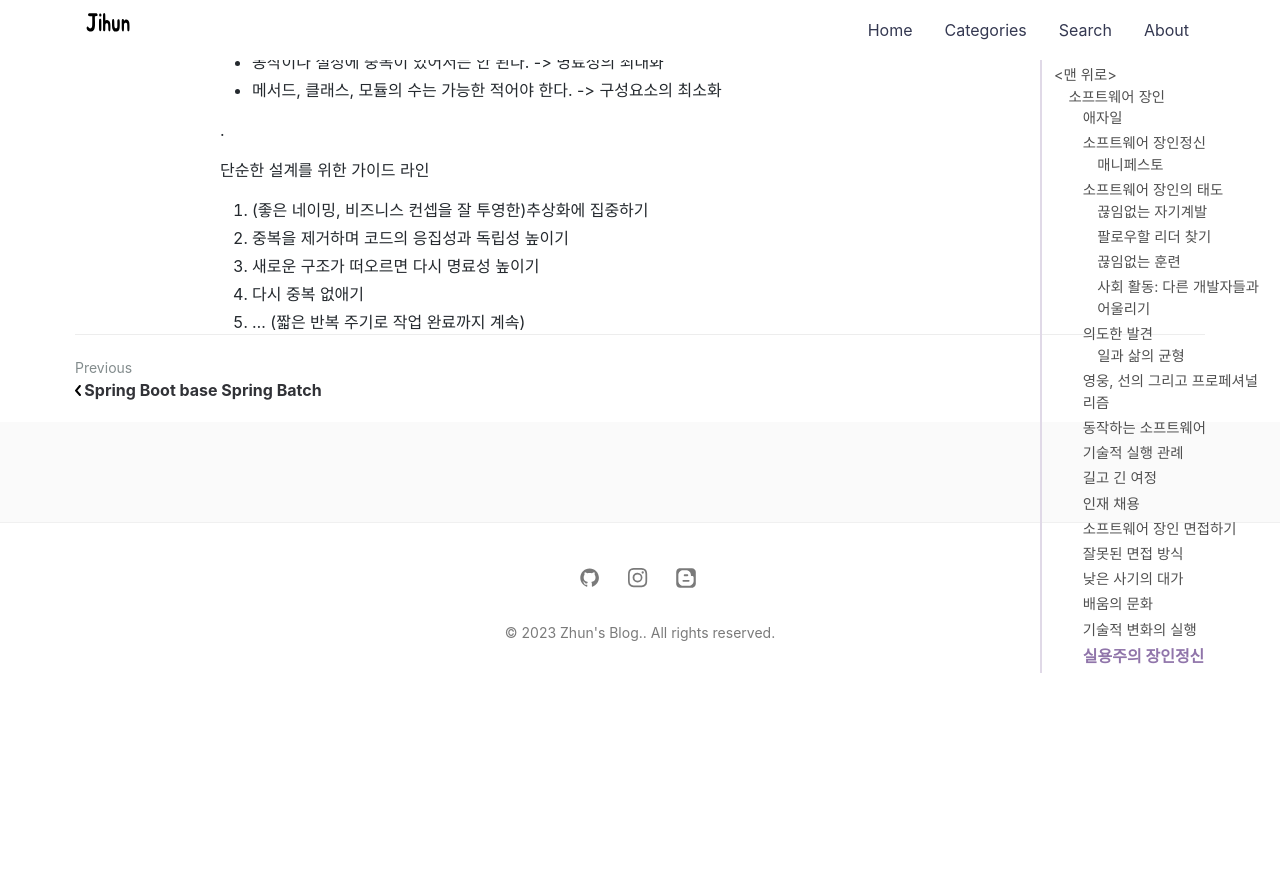
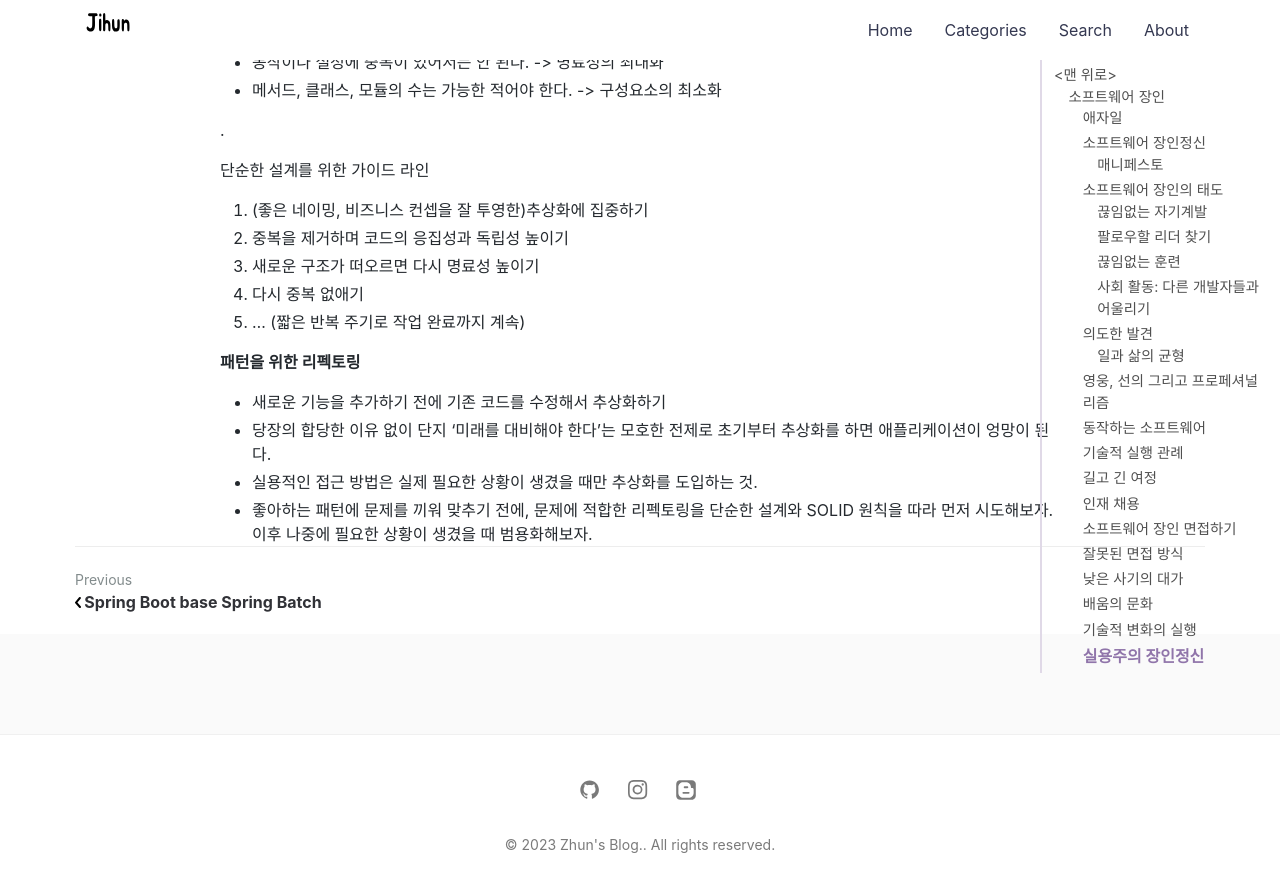
Before and after one commit to jihunparkme/jihunparkme.github.io, a Jekyll site: the page built from _posts/2023-02-01-a-software-master.md, in a window 1280 px wide and 900 px high, scrolled down 16147 px. Shown: the top 892 px of the window. Built offline with Jekyll 4.4.1, drawn with Linux system fonts in a browser that asks for light colours; nearby versions of some CDN libraries; comment, search, counter and statistics services are not loaded; before the commit the page ends 16835 px from its top, so only the background shows below that.

Commit message:
[software master] 패턴을 위한 리펙토링

```diff
--- a/_posts/2023-02-01-a-software-master.md
+++ b/_posts/2023-02-01-a-software-master.md
@@ -655,3 +655,10 @@ Kent Back / J.B Rainsberger
 3. 새로운 구조가 떠오르면 다시 명료성 높이기
 4. 다시 중복 없애기
 5. ... (짧은 반복 주기로 작업 완료까지 계속)
+
+**패턴을 위한 리펙토링**
+
+- 새로운 기능을 추가하기 전에 기존 코드를 수정해서 추상화하기
+- 당장의 합당한 이유 없이 단지 '미래를 대비해야 한다'는 모호한 전제로 초기부터 추상화를 하면 애플리케이션이 엉망이 된다.
+- 실용적인 접근 방법은 실제 필요한 상황이 생겼을 때만 추상화를 도입하는 것.
+- 좋아하는 패턴에 문제를 끼워 맞추기 전에, 문제에 적합한 리펙토링을 단순한 설계와 SOLID 원칙을 따라 먼저 시도해보자. 이후 나중에 필요한 상황이 생겼을 때 범용화해보자.
```
